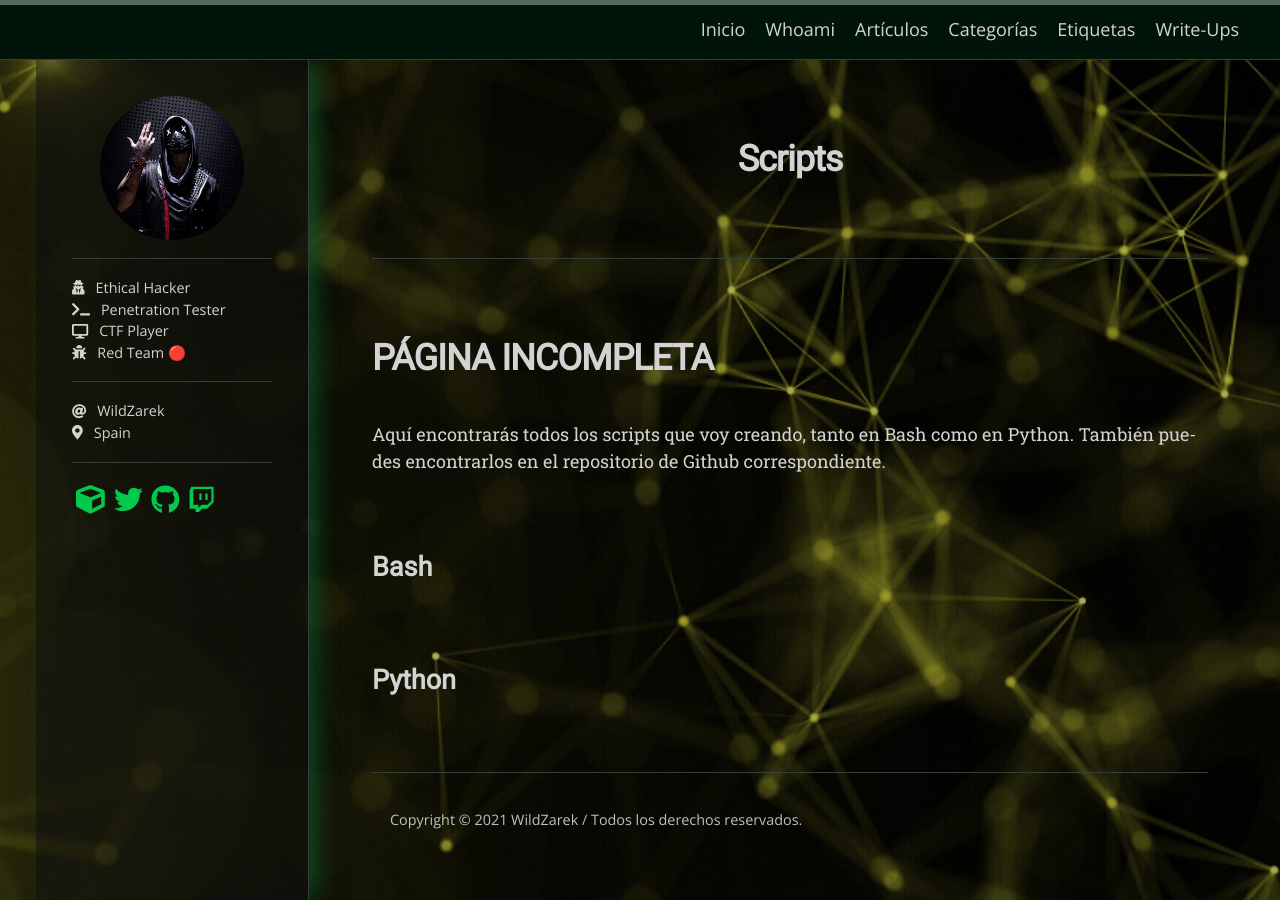
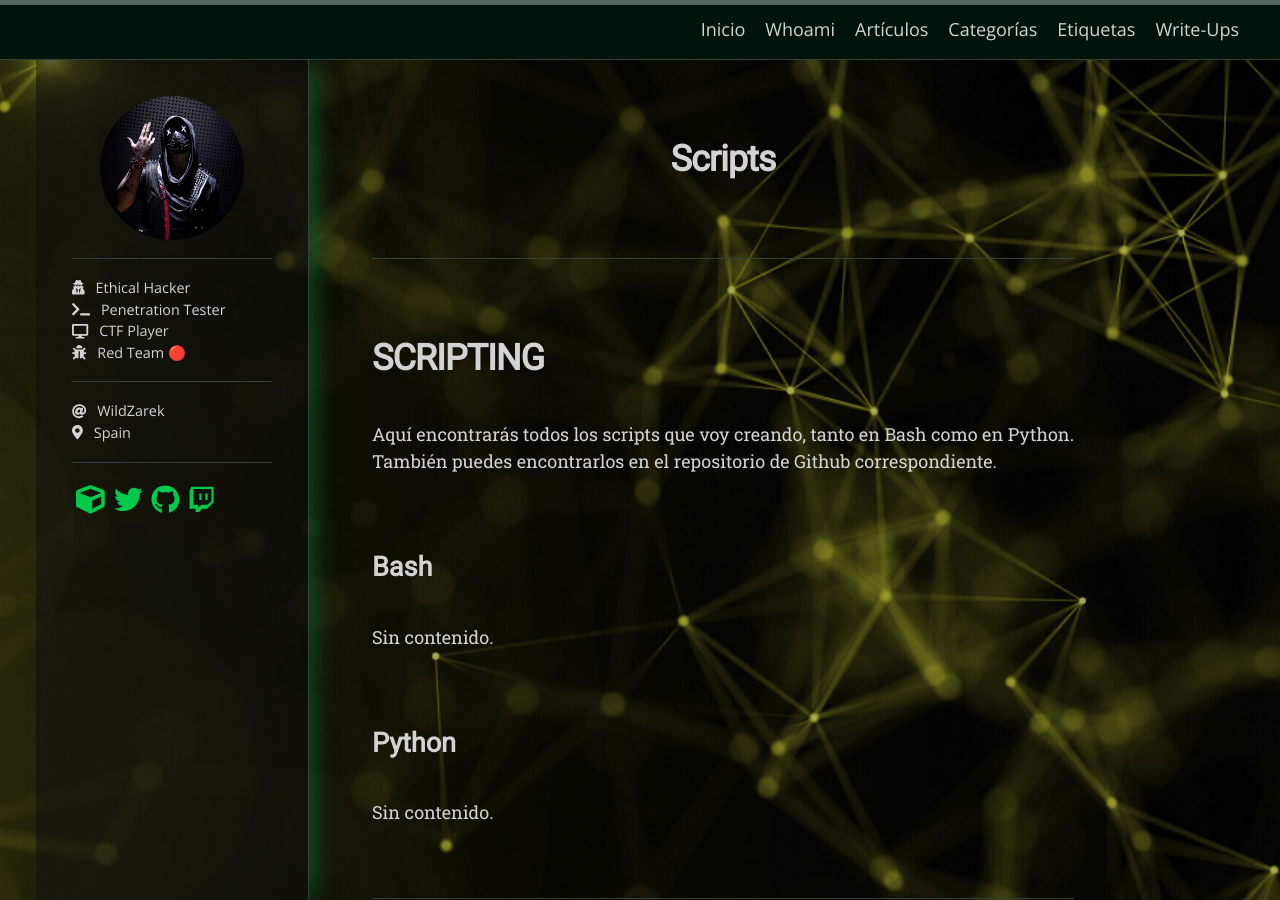
Before and after one commit to WildZarek/wildzarek.github.io, a Jekyll site: the page built from scripts.md, in a window 1280 px wide. Built offline with Jekyll 4.4.1, drawn with Linux system fonts in a browser that asks for light colours; nearby versions of some CDN libraries; some web fonts are replaced.

Commit message:
added scripts.md

```diff
--- a/scripts.md
+++ b/scripts.md
@@ -4,11 +4,16 @@
 permalink: /scripts/
 ---
 
-# PÁGINA INCOMPLETA
+# SCRIPTING
 
 Aquí encontrarás todos los scripts que voy creando, tanto en Bash como en Python.
+<br/>
 También puedes encontrarlos en el repositorio de Github correspondiente.
 
 ## Bash
 
+Sin contenido.
+
 ## Python
+
+Sin contenido.
```
